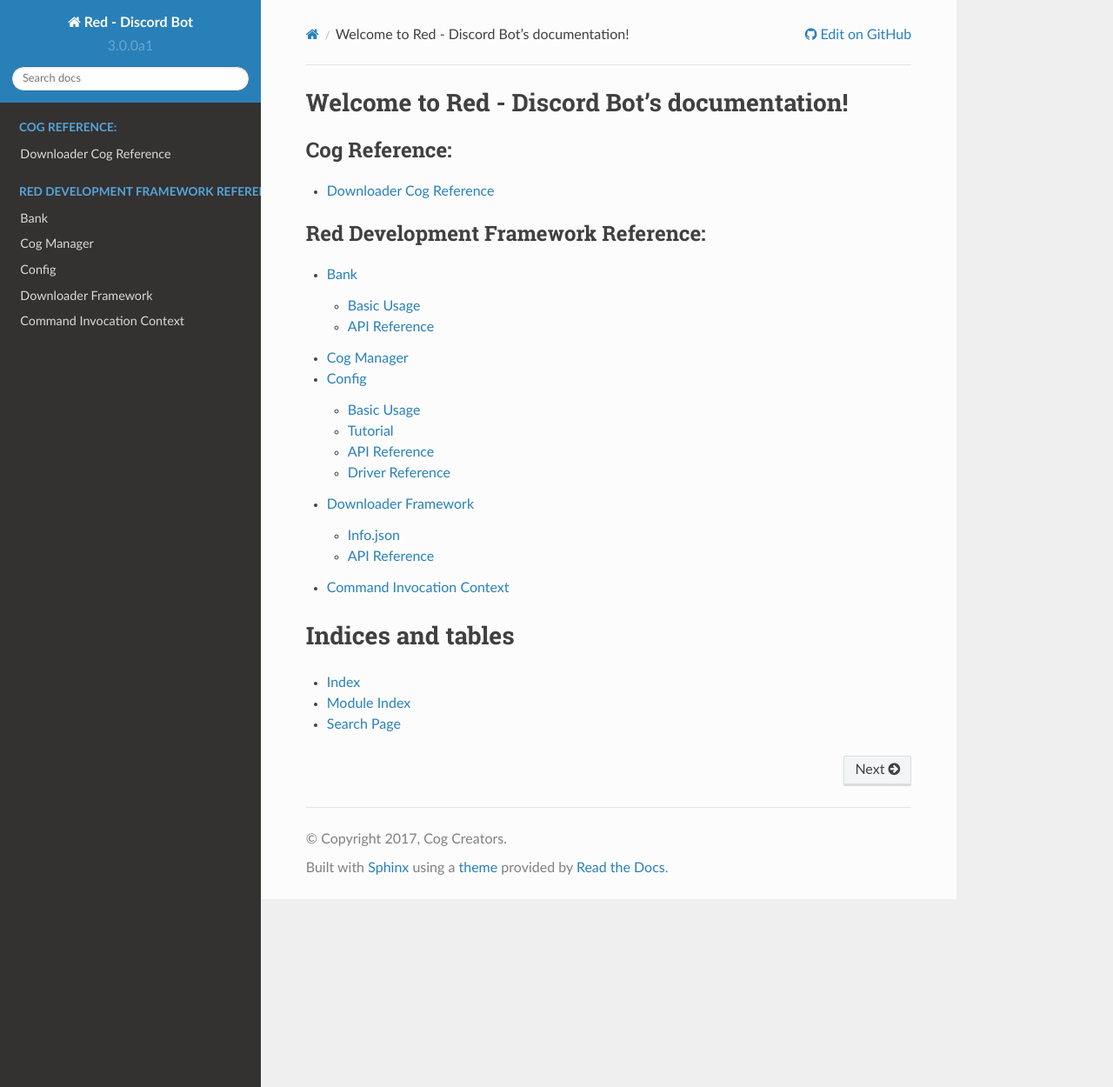
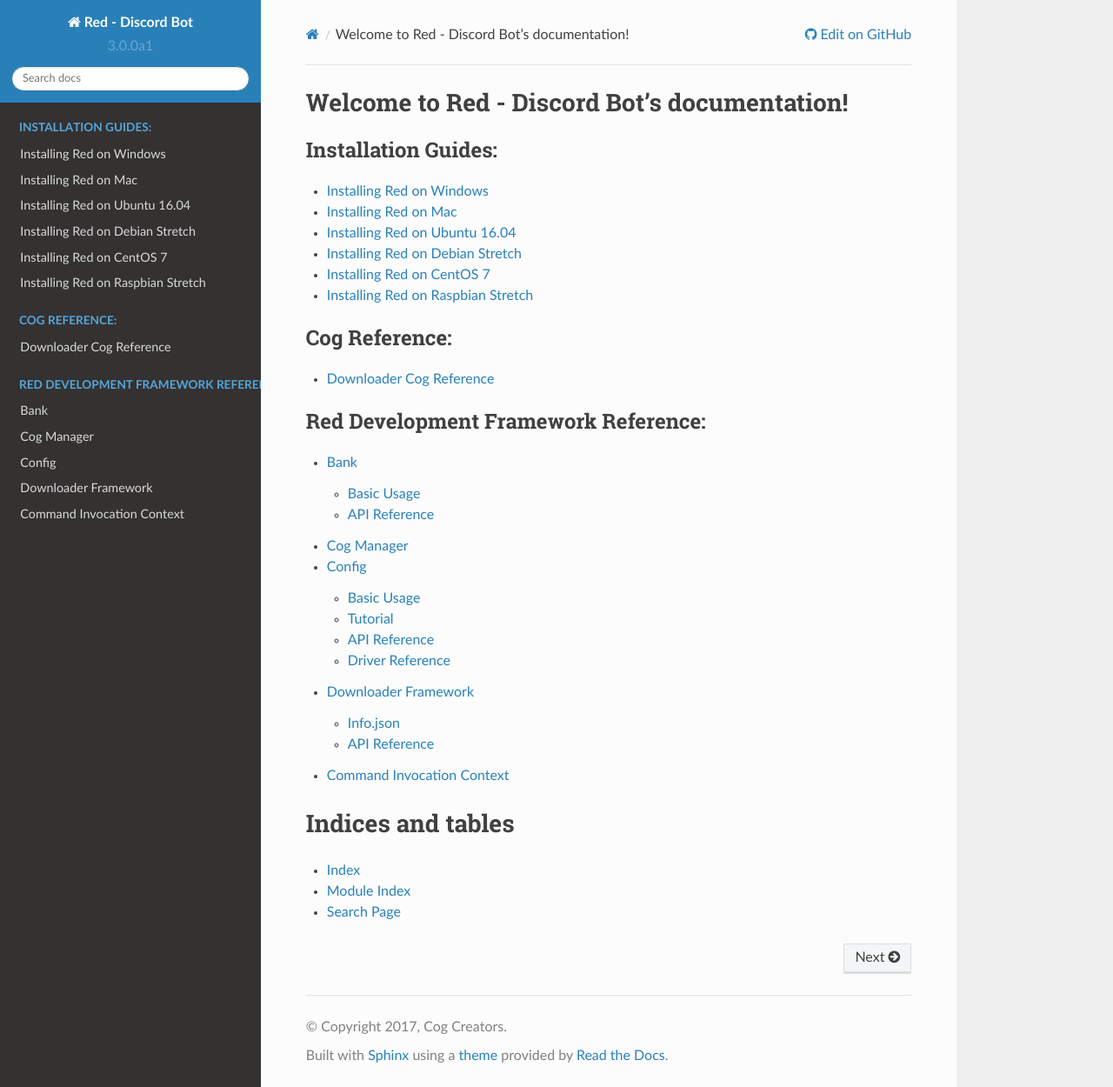
Before and after one commit to Renirous/Red-DiscordBot, a Sphinx documentation site: the page built from docs/index.rst, in a window 1280 px wide and 1250 px high. Shown: the whole window at 87% size. Built offline with Sphinx 7.4.7 and the Read the Docs theme 2.0.0, drawn with Linux system fonts in a browser that asks for light colours; some of the changed lines change nothing that is shown.

Commit message:
[V3 Docs] Add install guides to the documentation (#1005)
* [Docs] add install guides to the documentation

* formatting changes

```diff
--- a/docs/index.rst
+++ b/docs/index.rst
@@ -5,6 +5,17 @@
 
 Welcome to Red - Discord Bot's documentation!
 =============================================
+
+.. toctree::
+    :maxdepth: 1
+    :caption: Installation Guides:
+
+    install_windows
+    install_mac
+    install_ubuntu
+    install_debian
+    install_centos
+    install_raspbian
 
 .. toctree::
     :maxdepth: 2
--- /dev/null
+++ b/docs/install_centos.rst
@@ -0,0 +1,40 @@
+.. centos install guide
+
+==========================
+Installing Red on CentOS 7
+==========================
+
+---------------------------
+Installing pre-requirements
+---------------------------
+
+.. code-block:: none
+
+    yum -y groupinstall development
+    yum -y install https://centos7.iuscommunity.org/ius-release.rpm
+    yum -y install yum-utils wget which python35u python35u-pip python35u-devel openssl-devel libffi-devel git opus-devel
+    sh -c "$(wget https://gist.githubusercontent.com/mustafaturan/7053900/raw/27f4c8bad3ee2bb0027a1a52dc8501bf1e53b270/latest-ffmpeg-centos6.sh -O -)"
+
+--------------
+Installing Red
+--------------
+
+:code:`pip3 install red-discordbot[voice]`
+
+----------------------
+Setting up an instance
+----------------------
+
+Run :code:`redbot-setup` and follow the prompts. It will ask first for where you want to
+store the data (the default is :code:`~/.local/share/Red-DiscordBot`) and will then ask
+for confirmation of that selection. Next, it will ask you to choose your storage backend
+(the default here is JSON). It will then ask for a name for your instance. This can be
+anything as long as it does not contain spaces; however, keep in mind that this is the
+name you will use to run your bot, and so it should be something you can remember.
+
+-----------
+Running Red
+-----------
+
+Run :code:`redbot <your instance name>` and run through the initial setup. This will ask for
+your token and a prefix.
--- /dev/null
+++ b/docs/install_debian.rst
@@ -0,0 +1,47 @@
+.. debian install guide
+
+================================
+Installing Red on Debian Stretch
+================================
+
+.. warning:: For safety reasons, DO NOT install Red with a root user. Instead, make a new one.
+
+---------------------------
+Installing pre-requirements
+---------------------------
+
+.. code-block:: none
+
+    echo "deb http://httpredir.debian.org/debian stretch-backports main contrib non-free" >> /etc/apt/sources.list
+    apt-get update
+    apt-get install python3.5-dev python3-pip build-essential libssl-dev libffi-dev git ffmpeg libopus-dev unzip -y
+
+------------------
+Installing the bot
+------------------
+
+To install without audio:
+
+:code:`pip3 install red-discordbot`
+
+To install with audio:
+
+:code:`pip3 install red-discordbot[voice]`
+
+------------------------
+Setting up your instance
+------------------------
+
+Run :code:`redbot-setup` and follow the prompts. It will ask first for where you want to
+store the data (the default is :code:`~/.local/share/Red-DiscordBot`) and will then ask
+for confirmation of that selection. Next, it will ask you to choose your storage backend
+(the default here is JSON). It will then ask for a name for your instance. This can be
+anything as long as it does not contain spaces; however, keep in mind that this is the
+name you will use to run your bot, and so it should be something you can remember.
+
+-----------
+Running Red
+-----------
+
+Run :code:`redbot <your instance name>` and run through the initial setup. This will ask for
+your token and a prefix.
--- /dev/null
+++ b/docs/install_mac.rst
@@ -0,0 +1,39 @@
+.. mac install guide
+
+=====================
+Installing Red on Mac
+=====================
+
+---------------------------
+Installing pre-requirements
+---------------------------
+
+* Install Brew
+    * In Finder or Spotlight, search for and open terminal. In the window that will open, paste this:
+      :code:`/usr/bin/ruby -e "$(curl -fsSL https://raw.githubusercontent.com/Homebrew/install/master/install)"`
+      and press enter.
+* After the installation, install the required packages by pasting the commands and pressing enter, one-by-one:
+    * :code:`brew install python3 --with-brewed-openssl`
+    * :code:`brew install git`
+    * :code:`brew install ffmpeg --with-ffplay`
+    * :code:`brew install opus`
+
+--------------
+Installing Red
+--------------
+
+To install Red, run :code:`pip3 install red-discordbot[voice]`
+
+----------------------
+Setting up an instance
+----------------------
+
+To set up an instance, run :code:`redbot-setup` and follow the steps there, providing the requested information
+or accepting the defaults. Keep in mind that the instance name will be the one you use when running the bot, so
+make it something you can remember
+
+-----------
+Running Red
+-----------
+
+Run :code:`redbot <your instance name>` and go through the initial setup (it will ask for the token and a prefix).
--- /dev/null
+++ b/docs/install_raspbian.rst
@@ -0,0 +1,39 @@
+.. raspbian install guide
+
+==================================
+Installing Red on Raspbian Stretch
+==================================
+
+---------------------------
+Installing pre-requirements
+---------------------------
+
+.. code-block:: none
+
+    sudo apt-get install python3.5-dev python3-pip build-essential libssl-dev libffi-dev git libav-tools libopus-dev unzip -y
+
+--------------
+Installing Red
+--------------
+
+:code:`pip3 install red-discordbot[voice]`
+
+----------------------
+Setting up an instance
+----------------------
+
+Run :code:`redbot-setup` and follow the prompts. It will ask first for where you want to
+store the data (the default is :code:`~/.local/share/Red-DiscordBot`) and will then ask
+for confirmation of that selection. Next, it will ask you to choose your storage backend
+(the default here is JSON). It will then ask for a name for your instance. This can be
+anything as long as it does not contain spaces; however, keep in mind that this is the
+name you will use to run your bot, and so it should be something you can remember.
+
+-----------
+Running Red
+-----------
+
+Run :code:`redbot <your instance name>` and run through the initial setup. This will ask for
+your token and a prefix.
+
+.. warning:: Audio will not work on Raspberry Pi's **below** 2B. This is a CPU problem and *cannot* be fixed.
--- /dev/null
+++ b/docs/install_ubuntu.rst
@@ -0,0 +1,45 @@
+.. ubuntu install guide
+
+==============================
+Installing Red on Ubuntu 16.04
+==============================
+
+.. warning:: For safety reasons, DO NOT install Red with a root user. Instead, make a new one.
+
+-------------------------------
+Installing the pre-requirements
+-------------------------------
+
+.. code-block:: none
+
+    sudo apt install python3.5-dev python3-pip build-essential libssl-dev libffi-dev git ffmpeg libopus-dev unzip -y
+
+------------------
+Installing the bot
+------------------
+
+To install without audio:
+
+:code:`pip3 install red-discordbot`
+
+To install with audio:
+
+:code:`pip3 install red-discordbot[voice]`
+
+------------------------
+Setting up your instance
+------------------------
+
+Run :code:`redbot-setup` and follow the prompts. It will ask first for where you want to
+store the data (the default is :code:`~/.local/share/Red-DiscordBot`) and will then ask
+for confirmation of that selection. Next, it will ask you to choose your storage backend
+(the default here is JSON). It will then ask for a name for your instance. This can be
+anything as long as it does not contain spaces; however, keep in mind that this is the
+name you will use to run your bot, and so it should be something you can remember.
+
+-----------
+Running Red
+-----------
+
+Run :code:`redbot <your instance name>` and run through the initial setup. This will ask for
+your token and a prefix.
--- /dev/null
+++ b/docs/install_windows.rst
@@ -0,0 +1,37 @@
+.. windows installation docs
+
+=========================
+Installing Red on Windows
+=========================
+
+---------------
+Needed Software
+---------------
+
+* `Python <https://python.org/downloads/>`_ - Red needs at least Python 3.5
+
+.. attention:: Please note that 3.6 has issues on some versions of Windows.
+               If you try using Red with 3.6 and experience issues, uninstall
+               Python 3.6 and install the latest version of Python 3.5
+
+.. note:: Please make sure that the box to add Python to PATH is CHECKED, otherwise
+          you may run into issues when trying to run Red
+
+* `Git <https://git-scm.com/download/win>`_
+
+.. attention:: Please choose the option to "Run Git from the Windows Command Prompt" in Git's setup
+
+--------------
+Installing Red
+--------------
+
+1. Open a command prompt (open Start, search for "command prompt", then click it)
+2. Run the appropriate command, depending on if you want audio or not
+  * No audio: :code:`python -m pip install Red-DiscordBot`
+  * Audio: :code:`python -m pip install Red-DiscordBot[voice]`
+3. Once that has completed, run :code:`redbot-setup` to set up your instance
+  * This will set the location where data will be stored, as well as your
+    storage backend and the name of the instance (which will be used for
+    running the bot)
+4. Once done setting up the instance, run :code:`redbot <your instance name>` to run Red.
+   It will walk through the initial setup, asking for your token and a prefix
```
